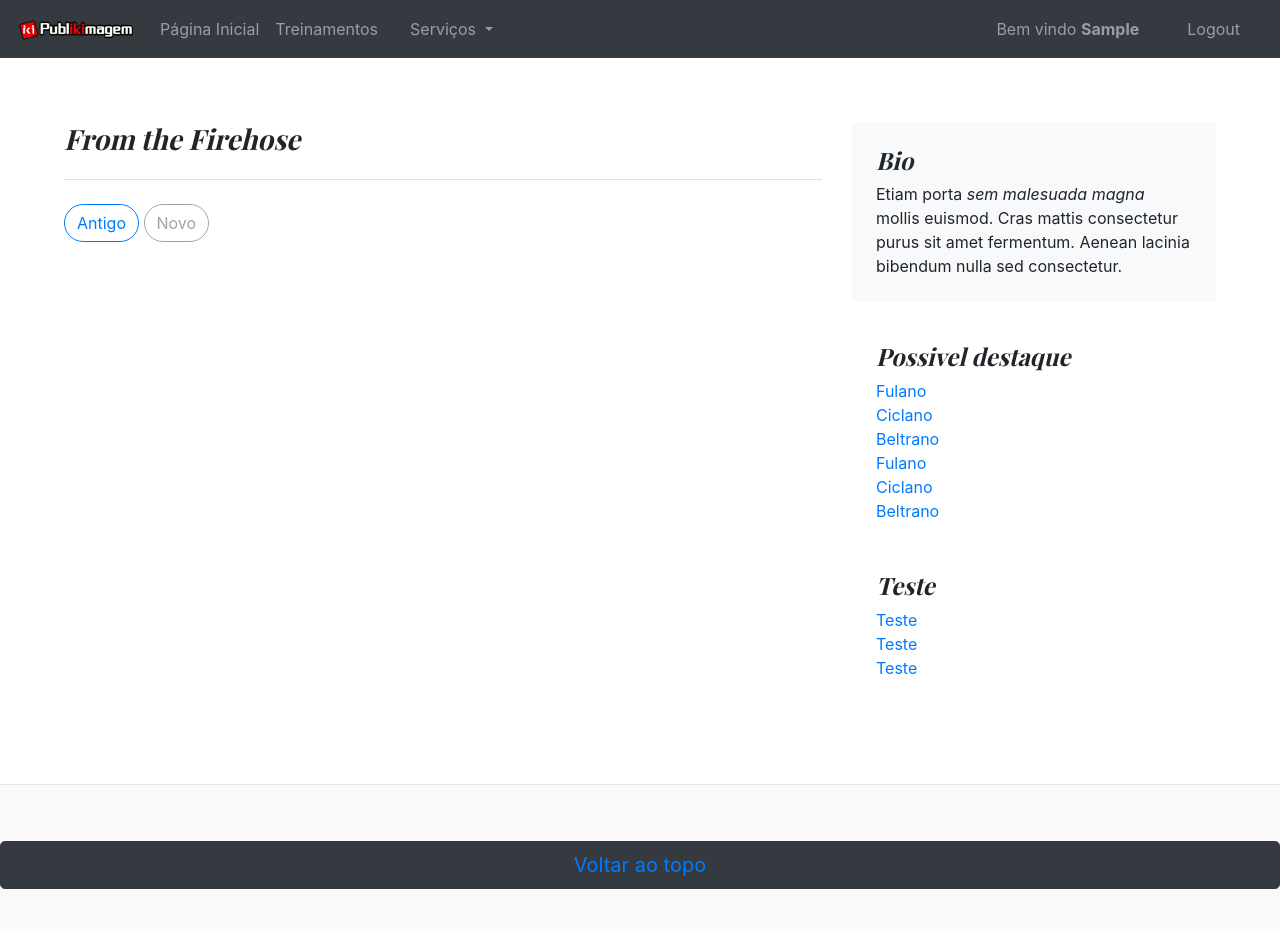
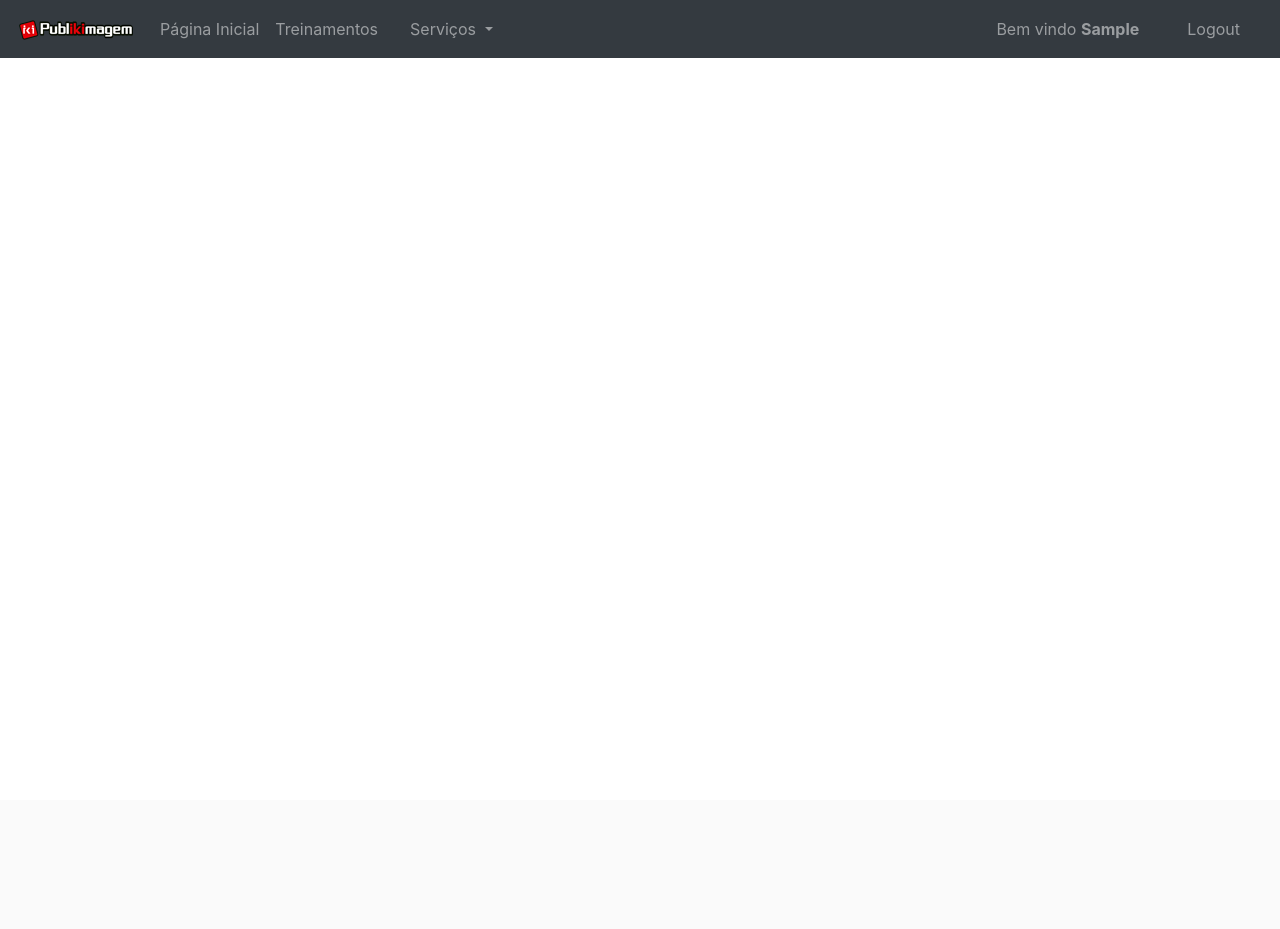
Before and after one commit to peedrorickh/ApplicationIKI, a Django app: template webApp/templates/webApp/treinamento.html in a window 1280 px wide. After the commit the page ends 58 px from the top, so only its background shows below. Run offline with Django 3.2, Linux system fonts and the light colour scheme; the template is opened without the code that fills it, so the values that code supplies are empty; the visitor is signed in with stand-in values (Sample User, id 1); some libraries are stand-ins or nearby versions.

Commit message:
Changed BD

```diff
--- a/webApp/templates/webApp/treinamento.html
+++ b/webApp/templates/webApp/treinamento.html
@@ -2,79 +2,7 @@
 {% load static %}
 
 {% block content %}
-  <main role="main" class="container-fluid" style="padding:5%;">
-  <div class="row">
-    <div class="col-md-8 blog-main">
-      <h3 class="pb-4 mb-4 font-italic border-bottom">
-        From the Firehose
-      </h3>
-
-      {% for treinamento in treinamento %}
-      <div class="blog-post">
-        <h2 class="blog-post-title">
-          <a href="/treinamento/{{treinamento.pk}}">
-            {{treinamento.title}}
-          </a>
-        </h2>
-        <p class="blog-post-meta">
-              {{treinamento.dt_publicacao|date:'d, M Y'}}
-           <a href="#">{{treinamento.autor.get_autor}}
-           </a>
-       </p>
-           {{treinamento.publicacao|safe}}
-      </div><!-- /.blog-post -->
-  <!--
-      <div class="blog-post">
-        <h2 class="blog-post-title">New feature</h2>
-        <p class="blog-post-meta">December 14, 2013 by <a href="#">Chris</a></p>
 
 
-      </div><!-- /.blog-post -->
-     {% endfor %}
-      <nav class="blog-pagination">
-        <a class="btn btn-outline-primary" href="#">Antigo</a>
-        <a class="btn btn-outline-secondary disabled" href="#" tabindex="-1" aria-disabled="true">Novo</a>
-      </nav>
 
-    </div><!-- /.blog-main -->
-
-    <aside class="col-md-4 blog-sidebar">
-      <div class="p-4 mb-3 bg-light rounded">
-        <h4 class="font-italic">Bio</h4>
-        <p class="mb-0">Etiam porta <em>sem malesuada magna</em> mollis euismod. Cras mattis consectetur purus sit amet fermentum. Aenean lacinia bibendum nulla sed consectetur.</p>
-      </div>
-
-      <div class="p-4">
-        <h4 class="font-italic">Possivel destaque</h4>
-        <ol class="list-unstyled mb-0">
-          <li><a href="#">Fulano</a></li>
-          <li><a href="#">Ciclano</a></li>
-          <li><a href="#">Beltrano</a></li>
-          <li><a href="#">Fulano</a></li>
-          <li><a href="#">Ciclano</a></li>
-          <li><a href="#">Beltrano</a></li>
-        </ol>
-      </div>
-
-      <div class="p-4">
-        <h4 class="font-italic">Teste</h4>
-        <ol class="list-unstyled">
-          <li><a href="#">Teste</a></li>
-          <li><a href="#">Teste</a></li>
-          <li><a href="#">Teste</a></li>
-        </ol>
-      </div>
-    </aside><!-- /.blog-sidebar -->
-
-  </div><!-- /.row -->
-
-  </main><!-- /.container -->
-
-  <footer class="blog-footer">
-    <div class="d-flex justify-content-center mt-3">
-    <button class="btn btn-dark btn-lg btn-block">
-      <a href="#">Voltar ao topo</a>
-    </button>
-  </div>
-  </footer>
 {% endblock %}
```
